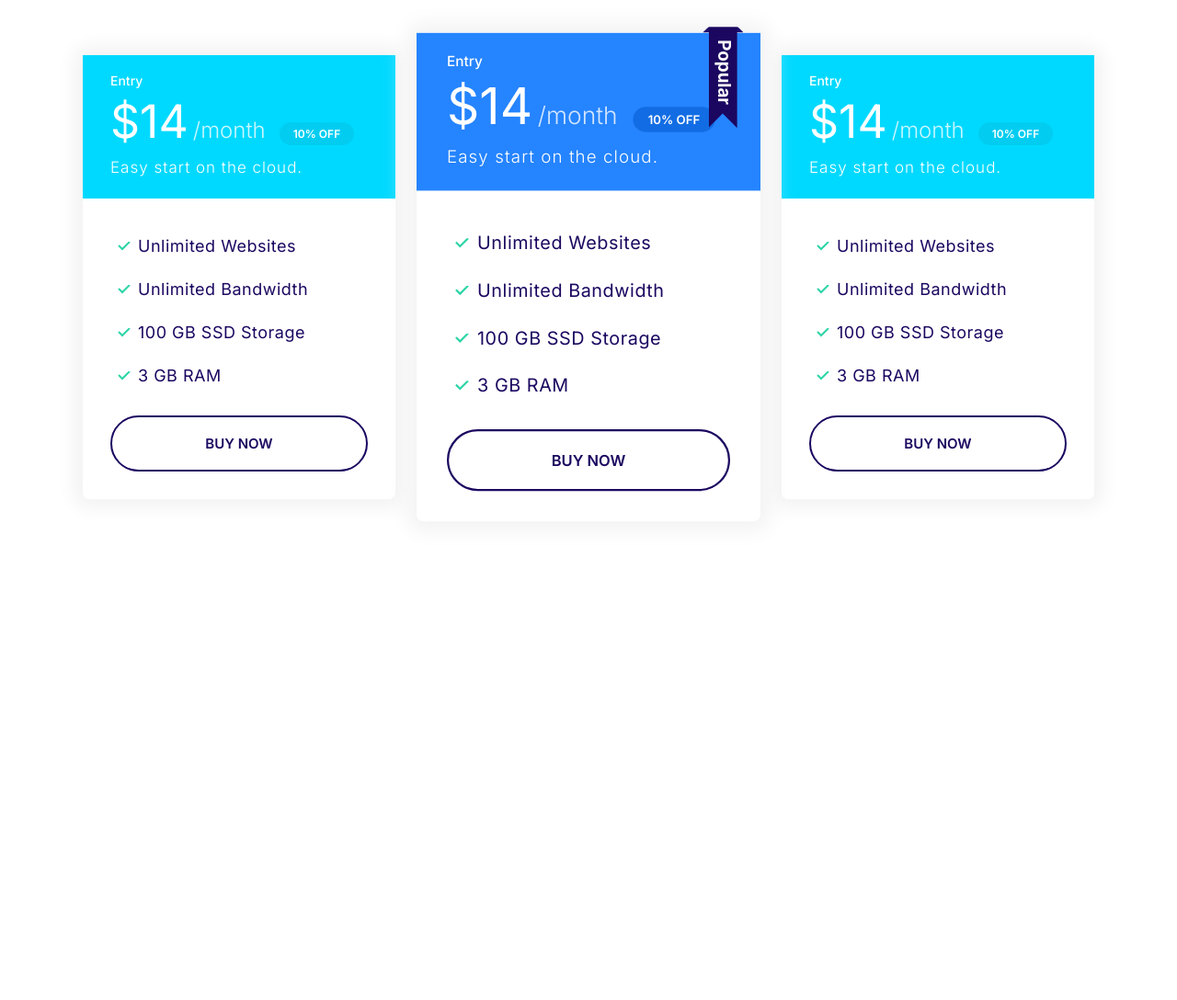
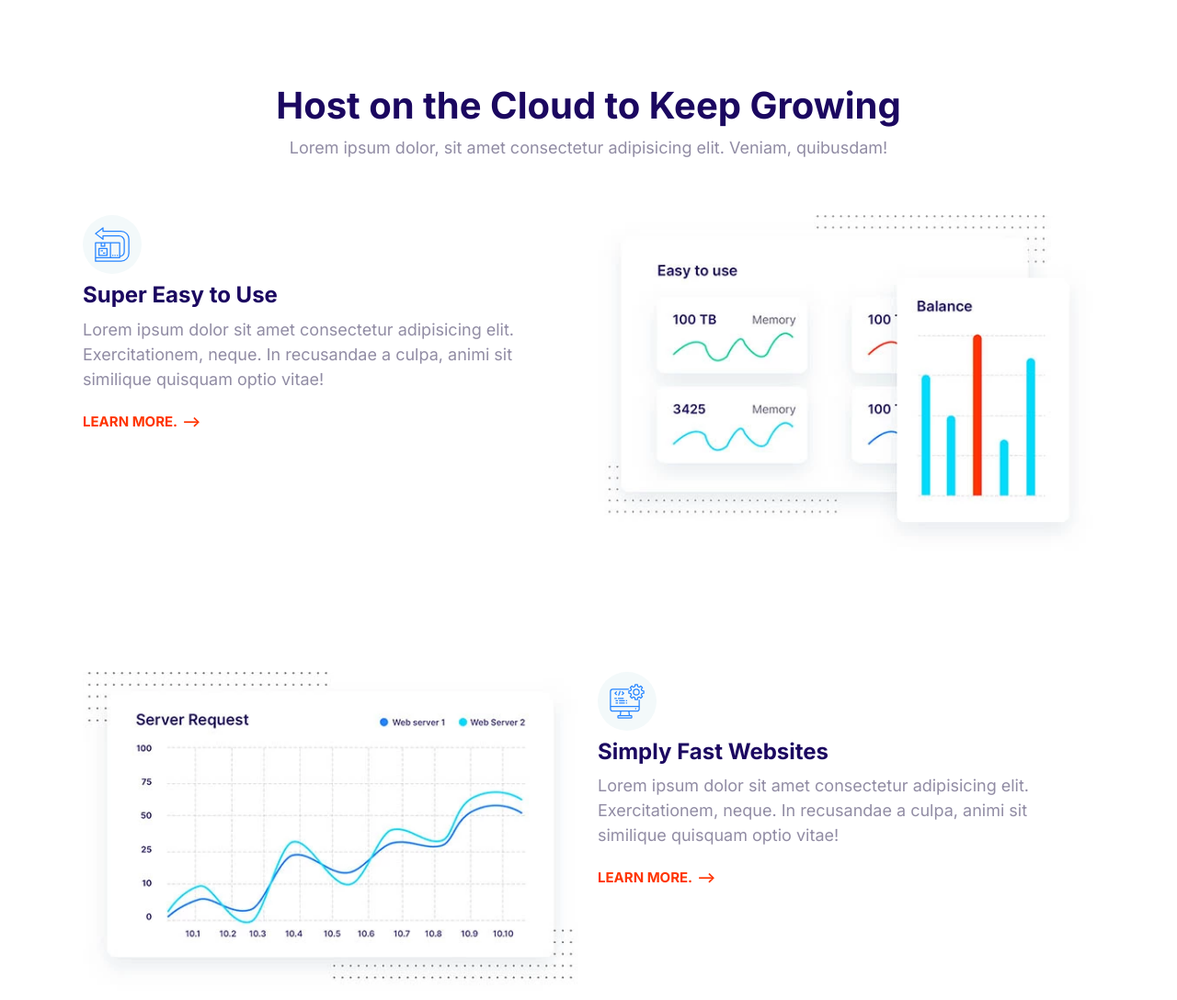
Before and after one commit to emz-achoji/Dave-Domains-Platform, a plain HTML site: page index.html in a window 1280 px wide. Shown: the top 1088 px of the page at 92% size. Before the commit the page ends 800 px from the top, so only its background shows below. Drawn offline with Linux system fonts and the light colour scheme.

Commit message:
Built the Features component.

```diff
--- a/css/styles.css
+++ b/css/styles.css
@@ -780,3 +780,27 @@ a {
   max-width: 500px;
   margin: 0 auto;
 }
+
+/* Features */
+.feature {
+  gap: 4rem 2rem;
+  margin: 12rem 0;
+}
+
+.feature:first-of-type {
+  margin-top: 6rem;
+}
+
+.feature__heading {
+  margin: 1rem 0;
+}
+
+.feature__image {
+  width: 100%;
+}
+
+@media screen and (min-width: 768px) {
+  .feature:nth-of-type(even) .feature__content {
+    order: 2;
+  }
+}
--- a/index.html
+++ b/index.html
@@ -14,72 +14,100 @@
     <link rel="stylesheet" href="css/styles.css" />
   </head>
   <body>
-    <section class="block container block-plans">
-      <div class="grid grid--1x3">
-        <div class="plan">
-          <div class="card card--secondary">
-            <header class="card__header">
-              <h3 class="plan__name">Entry</h3>
-              <span class="plan__price">$14</span>
-              <span class="plan__billing-cycle">/month</span>
-              <span class="badge badge--secondary badge--small">10% OFF</span>
-              <span class="plan__description">Easy start on the cloud.</span>
-            </header>
-            <div class="card__body">
-              <ul class="list list--tick">
-                <li class="list__item">Unlimited Websites</li>
-                <li class="list__item">Unlimited Bandwidth</li>
-                <li class="list__item">100 GB SSD Storage</li>
-                <li class="list__item">3 GB RAM</li>
-              </ul>
-              <button class="btn btn--outline btn--block">Buy Now</button>
-            </div>
-          </div>
+    <section class="block container">
+      <header class="block__header">
+        <h2>Host on the Cloud to Keep Growing</h2>
+        <p>
+          Lorem ipsum dolor, sit amet consectetur adipisicing elit. Veniam,
+          quibusdam!
+        </p>
+      </header>
+
+      <article class="grid grid--1x2 feature">
+        <div class="feature__content">
+          <span class="icon-container">
+            <svg class="icon icon--primary">
+              <use xlink:href="images/sprite.svg#easy"></use>
+            </svg>
+          </span>
+          <h3 class="feature__heading">Super Easy to Use</h3>
+          <p>
+            Lorem ipsum dolor sit amet consectetur adipisicing elit.
+            Exercitationem, neque. In recusandae a culpa, animi sit similique
+            quisquam optio vitae!
+          </p>
+          <a href="#" class="link-arrow">Learn More.</a>
         </div>
+        <picture>
+          <source
+            type="image/webp"
+            srcset="images/easy.webp 1x, images/easy@2x.webp 2x"
+          />
+          <source
+            type="image/jpg"
+            srcset="images/easy.jpg 1x, images/easy@2x.jpg 2x"
+          />
+          <img class="feature__image" src="images/easy@2x.jpg" alt="" />
+        </picture>
+      </article>
 
-        <div class="plan plan--popular">
-          <div class="card card--primary">
-            <header class="card__header">
-              <h3 class="plan__name">Entry</h3>
-              <span class="plan__price">$14</span>
-              <span class="plan__billing-cycle">/month</span>
-              <span class="badge badge--primary badge--small">10% OFF</span>
-              <span class="plan__description">Easy start on the cloud.</span>
-            </header>
-            <div class="card__body">
-              <ul class="list list--tick">
-                <li class="list__item">Unlimited Websites</li>
-                <li class="list__item">Unlimited Bandwidth</li>
-                <li class="list__item">100 GB SSD Storage</li>
-                <li class="list__item">3 GB RAM</li>
-              </ul>
-              <button class="btn btn--outline btn--block">Buy Now</button>
-            </div>
-          </div>
+      <article class="grid grid--1x2 feature">
+        <div class="feature__content">
+          <span class="icon-container">
+            <svg class="icon icon--primary">
+              <use xlink:href="images/sprite.svg#computer"></use>
+            </svg>
+          </span>
+          <h3 class="feature__heading">Simply Fast Websites</h3>
+          <p>
+            Lorem ipsum dolor sit amet consectetur adipisicing elit.
+            Exercitationem, neque. In recusandae a culpa, animi sit similique
+            quisquam optio vitae!
+          </p>
+          <a href="#" class="link-arrow">Learn More.</a>
         </div>
+        <picture>
+          <source
+            type="image/webp"
+            srcset="images/fast.webp 1x, images/fast@2x.webp 2x"
+          />
+          <source
+            type="image/jpg"
+            srcset="images/fast.jpg 1x, images/fast@2x.jpg 2x"
+          />
+          <img class="feature__image" src="images/fast@2x.jpg" alt="" />
+        </picture>
+      </article>
 
-        <div class="plan">
-          <div class="card card--secondary">
-            <header class="card__header">
-              <h3 class="plan__name">Entry</h3>
-              <span class="plan__price">$14</span>
-              <span class="plan__billing-cycle">/month</span>
-              <span class="badge badge--secondary badge--small">10% OFF</span>
-              <span class="plan__description">Easy start on the cloud.</span>
-            </header>
-            <div class="card__body">
-              <ul class="list list--tick">
-                <li class="list__item">Unlimited Websites</li>
-                <li class="list__item">Unlimited Bandwidth</li>
-                <li class="list__item">100 GB SSD Storage</li>
-                <li class="list__item">3 GB RAM</li>
-              </ul>
-              <button class="btn btn--outline btn--block">Buy Now</button>
-            </div>
-          </div>
+      <article class="grid grid--1x2 feature">
+        <div class="feature__content">
+          <span class="icon-container">
+            <svg class="icon icon--primary">
+              <use xlink:href="images/sprite.svg#wordpress"></use>
+            </svg>
+          </span>
+          <h3 class="feature__heading">WordPress Made Easy</h3>
+          <p>
+            Lorem ipsum dolor sit amet consectetur adipisicing elit.
+            Exercitationem, neque. In recusandae a culpa, animi sit similique
+            quisquam optio vitae!
+          </p>
+          <a href="#" class="link-arrow">Learn More.</a>
         </div>
-      </div>
+        <picture>
+          <source
+            type="image/webp"
+            srcset="images/wordpress.webp 1x, images/wordpress@2x.webp 2x"
+          />
+          <source
+            type="image/jpg"
+            srcset="images/wordpress.jpg 1x, images/wordpress@2x.jpg 2x"
+          />
+          <img class="feature__image" src="images/wordpress@2x.jpg" alt="" />
+        </picture>
+      </article>
     </section>
+
     <script src="js/main.js"></script>
   </body>
 </html>
```
Also changed, not shown: components/features.html (added, +90 -0 lines), components/icons.html (+2 -2 lines), images/easy.jpg (added), images/easy.webp (added), images/easy@2x.jpg (added), images/easy@2x.webp (added), images/fast.jpg (added), images/fast.webp (added), images/fast@2x.jpg (added), images/fast@2x.webp (added), images/wordpress.jpg (added), images/wordpress.webp (added), images/wordpress@2x.jpg (added), images/wordpress@2x.webp (added).
